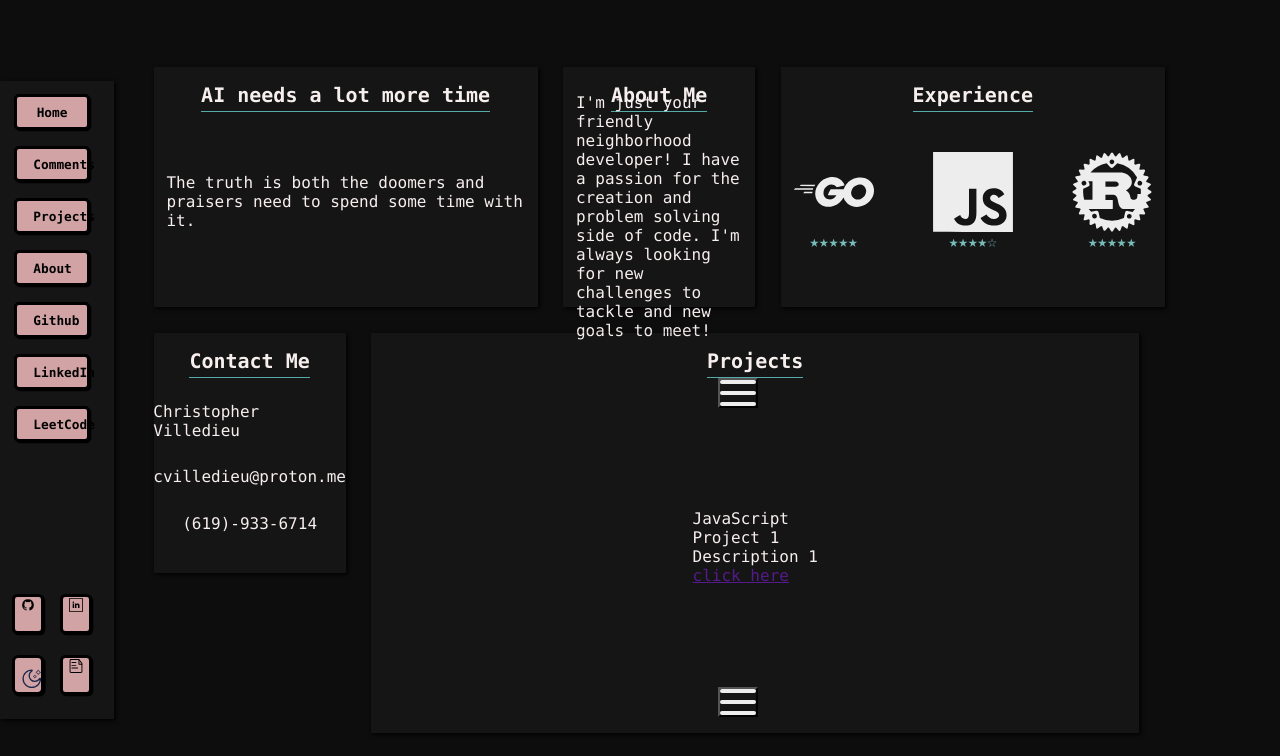
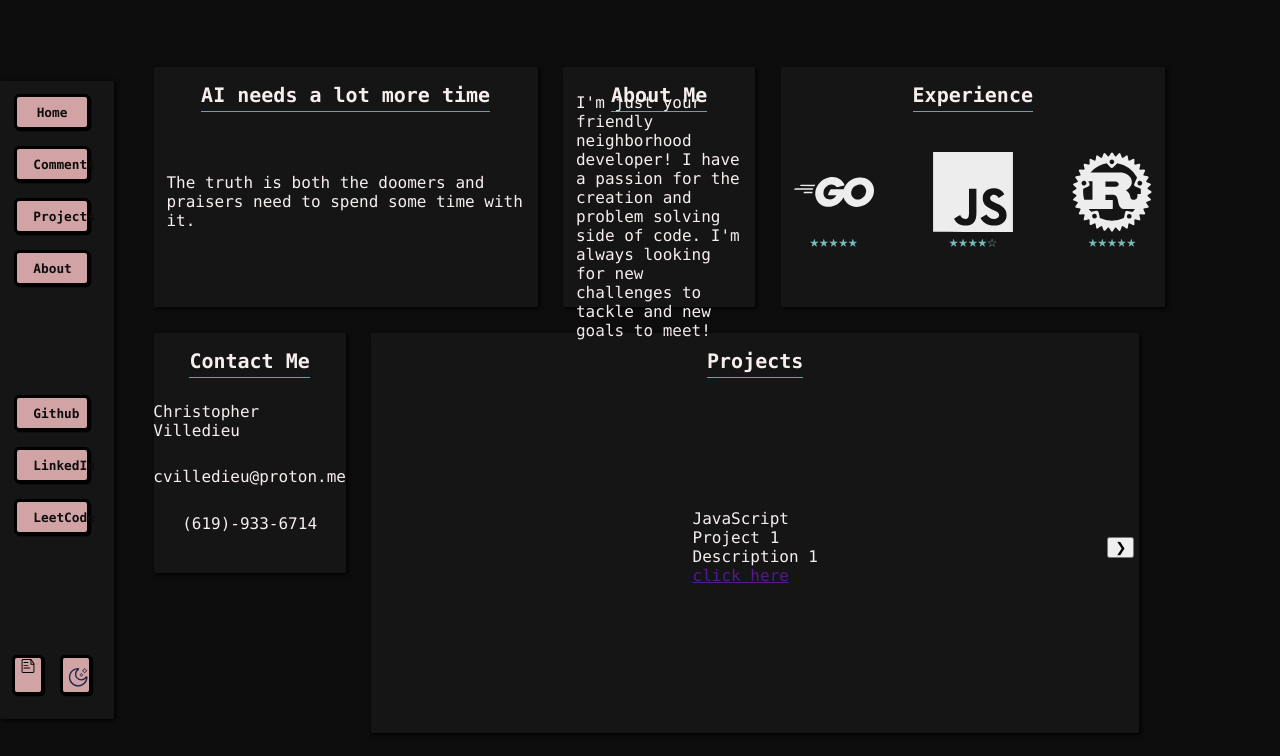
Before and after one commit to CVilledieu/Portfolio, a React app in the folder frontend/: page / in a window 1280 px wide. Shown: the top 756 px of the page. Built offline with nearby package versions, Linux system fonts and the light colour scheme; the HTML template or start-up script is replaced by a standard one.

Commit message:
Working on displaying projects based on state management

```diff
--- a/frontend/src/App.css
+++ b/frontend/src/App.css
@@ -80,12 +80,41 @@ body {
   width: 90%;
 }
 
+.nav-group {
+  display: flex;
+  align-items: center;
+  width: 100%;
+  max-width: 100%;
+  gap: 1rem;
+
+}
+
+
 #stage-select {
-  display: flex;
   flex-direction: column;
   justify-content: start;
-  gap: 1rem;
+
 }
+
+#prime-nav {
+  flex-direction: column;
+  justify-content: start;
+
+}
+
+#outside-links {
+  flex-direction: column;
+  justify-content: end;
+}
+
+#nav-footer {
+  flex-direction: row;
+  justify-content: center;
+  height: 10%;
+  max-height: 10%;
+  max-width: 100%;
+}
+
 
 .nav-btn {
   --nav-btn-width: 6cqw;
@@ -95,14 +124,12 @@ body {
   max-height: var(--nav-btn-height);
   max-width: var(--nav-btn-width);
 
-  font-family: inherit;
   padding: 0.6em 1.3em;
-  font-weight: 900;
-  font-size: 1.5cqh;
-  border: 3px solid black;
-  border-radius: 0.4em;
-  box-shadow: 0.1em 0.1em;
-  cursor: pointer;
+}
+
+.page-select.selected {
+  background-color: var(--secondary);
+  color: var(--background-950);
 }
 
 .nav-btn:hover {
@@ -115,23 +142,21 @@ body {
   box-shadow: 0.05em 0.05em;
 }
 
+.all-nav-btns {
+  cursor: pointer;
+  background-color: var(--primary);
+  color: var(--background-950);
+  font-family: inherit;
+  font-weight: 900;
+  font-size: 1.5cqh;
+  border: 3px solid black;
+  border-radius: 0.4em;
+  box-shadow: 0.1em 0.1em black;
+}
 
 
 
-#nav-footer {
-  height: 20%;
-  max-height: 20%;
-  max-width: 100%;
-}
 
-.contact-row {
-  height: 50%;
-  max-height: 50%;
-  max-width: 100%;
-  display: flex;
-  flex-direction: row;
-  gap: 1rem;
-}
 
 .footer-btn {
   --foot-btn-width: 2.5cqw;
@@ -140,10 +165,6 @@ body {
   height: var(--foot-btn-height);
   max-width: var(--foot-btn-width);
   max-height: var(--foot-btn-height);
-  border: 3px solid black;
-  border-radius: 0.4em;
-  cursor: pointer;
-  box-shadow: 0.1em 0.1em black;
   display: flex;
   align-self: center;
   overflow: hidden;
@@ -158,10 +179,6 @@ body {
 .contact-btn:active {
   transform: translate(0.05em, 0.05em);
   box-shadow: 0.05em 0.05em black;
-}
-
-.contact-btn.selected {
-  background-color: white;
 }
 
 .theme-switch {
--- a/frontend/src/App.jsx
+++ b/frontend/src/App.jsx
@@ -1,10 +1,10 @@
 import './App.css';
 import './views/util/colors.css';
 import React, { useState, useEffect} from 'react';
-import HomePage from './views/overview/home.jsx';
-import CommentsPage from './views/comments/comments.jsx';
-import ProjectsPage from './views/projects/projects.jsx';
-import AboutPage from './views/about/about.jsx';
+import HomePage from './views/home/home_page.jsx';
+import CommentsPage from './views/comments/comments_page.jsx';
+import ProjectsPage from './views/projects/projects_page.jsx';
+import AboutPage from './views/about/about_page.jsx';
 import { GithubSVG, LinkedInSVG, ResumeSVG, SunSVG, MoonSVG } from './views/util/svgs.jsx';
 import resume from './views/static/best2.jpg';
 
@@ -22,25 +22,28 @@ TODO:
 
 const pageState = {
     page: <HomePage />,
-    setPage: () => {},
-    theme: 'darkTheme',
-    setTheme: () => {},
+    theme: 'dark',
 };
 
+//App is the main component that holds the navigation and the page content
+//The page content is stored in state and is updated by the navigation buttons
+//The navigation buttons are stored in the Nav component
+//The Nav component is split into three groups: navigation buttons, external links, and utility buttons
+//The prime nav buttons update the page state to display the corresponding page
+//All page content can be found in the views folder
+//Default page is the Home page
 const App = () => {
   const [pageContent, setPageContent] = useState(pageState.page);
-  const [theme, setTheme] = useState(pageState.theme);
   useEffect(() => {
     const storedPage = localStorage.getItem('page');
     setPageContent(updatePage(storedPage));
   }, []);
 
-
   return (
     <div id='app'>
       <div id="side-block">
           <div id="nav-block">
-            <Nav setFunc={setPageContent} setTheme={setTheme} />
+            <Nav setFunc={setPageContent}  />
           </div>
       </div>
       <div id="main-block">
@@ -51,43 +54,84 @@ const App = () => {
 };
 
 
-const Nav = ({setFunc, setTheme}) => {
+//Nav contains the navigation buttons, external links, and utility buttons
+//The navigation buttons are the main buttons that change the page content
+//The external links are buttons that link to my other profiles
+//The utility buttons are the resume link and the theme switch button
+const Nav = ({setFunc}) => {
   return (
     <div id="nav-inner">
-      <div id="stage-select">
-        <button className="nav-btn prime1 selected" id="overview-nav-btn" onClick={() => setFunc(updatePage('overview'))}>Home</button>
-        <button className="nav-btn prime1" id="comments-nav-btn" onClick={() => setFunc(updatePage('comments'))}>Comments</button>
-        <button className="nav-btn prime1" id="projects-nav-btn" onClick={() => setFunc(updatePage('projects'))}>Projects</button>
-        <button className="nav-btn prime1" id="about-nav-btn" onClick={() => setFunc(updatePage('about'))}>About</button>
-        <button className="nav-btn prime1" id="about-nav-btn" onClick={() => setFunc(updatePage('about'))}>Github</button>
-        <button className="nav-btn prime1" id="about-nav-btn" onClick={() => setFunc(updatePage('about'))}>LinkedIn</button>
-        <button className="nav-btn prime1" id="about-nav-btn" onClick={() => setFunc(updatePage('about'))}>LeetCode</button>
-
-      </div>
-      <div id="nav-footer">
-        <div className="contact-row">
-          <FooterBtn icon={<GithubSVG />} link="https://github.com/CVilledieu" />
-          <FooterBtn icon={<LinkedInSVG />} link="https://www.linkedin.com/in/cvilledieu/" />
-        </div>
-        <div className="contact-row">
-          <ThemeBtn set={setTheme} />
-          <FooterBtn icon={<ResumeSVG />} link={resume} />
-         </div>
-      </div>
+      <PrimeNav setFunc={setFunc} />
+      <ExternalLinks />
+      <NavFooter />
     </div>
   );
 }
 
-function FooterBtn({icon, link}) {
+//PrimeNav contains the main navigation buttons that update the state of the page
+//ClassNames:
+// nav-btn is the default button style,
+// page-select is used to set a style for the currently selected page's button
+//
+function PrimeNav({setFunc}) {
+  const btn = (title, page, selected) => {
     return (
-    <button className="contact-btn prime1 footer-btn" onClick={() => {window.open(link)}}>{icon}</button>
+      <button
+        className={"nav-btn page-select all-nav-btns" + " "}
+        id={page + "-nav-btn"}
+        onClick={() => {setFunc(updatePage(page))}}
+        >
+
+        {title}
+
+      </button>
+    );
+  }
+
+  return (
+    <div className='nav-group' id='prime-nav'>
+      {btn('Home', 'overview')}
+      {btn('Comments', 'comments')}
+      {btn('Projects', 'projects')}
+      {btn('About', 'about')}
+    </div>
+  );
+}
+
+//External links are the buttons that link to my other profiles
+//This group includes any link that will take the user outside of the site
+function ExternalLinks() {
+  const btn = (title, link) => {
+    return (
+      <button className="nav-btn all-nav-btns" onClick={() => {window.open(link)}}>{title}</button>
+    );
+  }
+
+  return (
+    <div className='nav-group' id='outside-links'>
+      {btn('Github', 'https://www.github.com/CVilledieu')}
+      {btn('LinkedIn', 'https://linkedin.com/in/cvilledieu')}
+      {btn('LeetCode', 'https://leetcode.com/u/EatKittens/')}
+    </div>
   );
 }
 
 
-function ThemeBtn(){
+//Footer buttons are different from the rest of the buttons
+//These are not Nav, but rather a link to my resume and the button to change the theme
+//These buttons are smaller and side by side
+function NavFooter() {
+  const btn = (title, link) => {
     return (
-  <label className='contact-btn theme-switch prime1 footer-btn'>
+      <button className="contact-btn all-nav-btns footer-btn" onClick={() => {window.open(link)}}>{title}</button>
+    );
+  }
+
+  //Theme switch button set up to switch between light and dark mode
+  //Btn cycles through a sun and moon icon to represent the theme
+  const ThemeBtn = () =>{
+    return (
+      <label className='contact-btn theme-switch all-nav-btns  footer-btn'>
         <input type='checkbox' className='checkbox' />
         <MoonSVG />
         <SunSVG />
@@ -95,11 +139,21 @@ return (
     );
   }
 
+  return (
+    <div className='nav-group' id='nav-footer'>
+      {btn(<ResumeSVG />, resume)}
+      <ThemeBtn />
+    </div>
+  )
+}
+
+
+
 function updatePage(page) {
   localStorage.setItem('page', page);
   updateBtns(page);
   switch (page) {
-    case 'overview':
+    case 'home':
       return <HomePage />;
     case 'comments':
       return <CommentsPage />;
@@ -113,7 +167,7 @@ function updatePage(page) {
 }
 
 function updateBtns(page) {
-  const btns = document.getElementsByClassName('nav-btn');
+  const btns = document.getElementsByClassName('page-select');
   for (let i = 0; i < btns.length; i++) {
     btns[i].classList.remove('selected');
     if (btns[i].id === `${page}-nav-btn`) {
--- a/frontend/src/views/about/about.jsx
+++ b/frontend/src/views/about/about_page.jsx
@@ -1,4 +1,4 @@
-import './about.css';
+import './about_style.css';
 import profilepic from '../static/best2.jpg';
 
 export default function AboutPage() {
--- a/frontend/src/views/comments/comments.jsx
+++ b/frontend/src/views/comments/comments_page.jsx
@@ -1,4 +1,4 @@
-import './comments.css';
+import './comments_style.css';
 import {CommentData} from './data.js';
 import React, {useState} from 'react';
 
--- a/frontend/src/views/overview/home.jsx
+++ b/frontend/src/views/home/home_page.jsx
@@ -1,4 +1,4 @@
-import './home.css';
+import './home_style.css';
 import {CommentData} from '../comments/data.js';
 import {Golang, Rust, JS} from '../util/svgs.jsx';
 import ProjectsJsonData from '../projects/data.json';
@@ -114,18 +114,37 @@ function StarRating({count}) {
 
 
 function Projects() {
+    var [libIndex, setLibIndex] = useState(0);
     const projectData = ProjectsJsonData;
-    const [libraryState, setLibraryState] = useState(0);
-    const projectCategory = projectData[libraryState];
+    const [lib, setLib] = useState(projectData[libIndex]);
 
+    const ProjectNavBtn = ({direction, onClick, disableFunc}) => {
+        return (
+            <button className='home-projects-nav-btn' id={disableFunc} onClick={onClick}>
+                {direction === 'left' ? '❮': '❯'}
+            </button>
+        );
+    }
+
+    const updateIndex = (d) => {
+        setLibIndex(libIndex + d)
+    }
     const inner = (
         <div className='inner-div-home' id="home-projects">
             <div className='home-projects-nav'>
-                <ProjectNavBtn direction='left' onClick={() => updateLibraryState(libraryState, projectData.length, -1)} />
+                <ProjectNavBtn direction='left'
+                    disableFunc={libIndex == 0 ? "disabled": ""}
+                    onClick={() => {
+                        updateIndex(-1);
+                        setLib(projectData[libIndex]);
+                    }}
+                />
             </div>
-            <DisplayProjects library={projectCategory} />
+            <DisplayProjects library={lib} />
             <div className='home-projects-nav'>
-                <ProjectNavBtn direction='right' onClick={() => updateLibraryState(libraryState, projectData.length, +1)} />
+                <ProjectNavBtn direction='right'
+                    disableFunc={libIndex == 2 ? "disabled" : ""}
+                    onClick={() => {setLibIndex(libIndex => libIndex + 1)} } />
             </div>
         </div>
     );
@@ -134,31 +153,20 @@ function Projects() {
     );
 }
 
-function updateLibraryState(libraryState, length, direction) {
-    let [current, setCurrent] = libraryState;
-    let newLibrary = current + direction;
-    if (newLibrary < 0) {
-        setCurrent = length - 1;
-    } else if (newLibrary >= length) {
-        setCurrent = 0;
-    } else {
-        setCurrent = newLibrary;
+
+
+
+function DisplayProjects({library}) {
+    const ProjectSingle = ({title, description, link}) => {
+        return (
+            <div className='home-projects-single'>
+                <div className='home-project-title'>{title}</div>
+                <div className='home-project-description'>{description}</div>
+                <div className='home-project-link'><a href={link} target='_blank' rel='noreferrer'>click here</a></div>
+            </div>
+        );
     }
 
-}
-
-function ProjectNavBtn({direction, onClick}) {
-    return (
-        <button className='home-projects-nav-btn' htmlFor={`projects-nav-${direction}`} onClick={onClick} >
-
-            <span></span>
-            <span></span>
-            <span></span>
-        </button>
-    );
-}
-
-function DisplayProjects({library}) {
     const projectsList = library.list;
     return (
         <div className='home-projects-display'>
@@ -171,13 +179,3 @@ function DisplayProjects({library}) {
         </div>
     );
 }
-
-function ProjectSingle({title, description, link}) {
-    return (
-        <div className='home-projects-single'>
-            <div className='home-project-title'>{title}</div>
-            <div className='home-project-description'>{description}</div>
-            <div className='home-project-link'><a href={link} target='_blank' rel='noreferrer'>click here</a></div>
-        </div>
-    );
-}
--- a/frontend/src/views/overview/home.css
+++ b/frontend/src/views/home/home_style.css
@@ -90,11 +90,14 @@
     max-height: 100%;
 }
 
+.home-projects-nav-btn#disabled {
+    visibility: hidden;
+}
+
 #home-projects {
     width: 100%;
     max-width: 100%;
-    align-items: center;
-    flex-direction: column;
+    flex-direction: row;
     justify-content: space-between;
     gap: .5cqw;
 }
@@ -102,68 +105,6 @@
 .home-projects-nav {
     display: flex;
     align-items: center;
-    max-width: 10%;
-    width: 10%;
+    width: 1.5cqi;
+    max-width: 1.5cqi;
 }
-
-
-
-.home-projects-nav-btn {
-    position: relative;
-    width: 40px;
-    height: 30px;
-    background: transparent;
-    cursor: pointer;
-    display: block;
-}
-
-.home-projects-nav-btn span {
-    display: block;
-    position: absolute;
-    height: 4px;
-    width: 100%;
-    background: var(--secondary);
-    border-radius: 9px;
-    opacity: 1;
-    left: 0;
-    transform: rotate(0deg);
-    transition: .25s ease-in-out;
-}
-
-.home-projects-nav-btn input {
-    display: none;
-}
-
-.home-projects-nav-btn span:nth-of-type(1) {
-    top: 0px;
-    transform-origin: left center;
-}
-
-.home-projects-nav-btn span:nth-of-type(2) {
-    top: 50%;
-    transform: translateY(-50%);
-    transform-origin: left center;
-}
-
-.home-projects-nav-btn span:nth-of-type(3) {
-    top: 100%;
-    transform-origin: left center;
-    transform: translateY(-100%);
-}
-
-.home-projects-nav-btn input:checked ~ span:nth-of-type(1) {
-    transform: rotate(45deg);
-    top: 0px;
-    left: 5px;
-}
-
-.home-projects-nav-btn input:checked ~ span:nth-of-type(2) {
-    width: 0%;
-    opacity: 0;
-}
-
-.home-projects-nav-btn input:checked ~ span:nth-of-type(3) {
-    transform: rotate(-45deg);
-    top: 28px;
-    left: 5px;
-}
--- a/frontend/src/views/projects/projects.jsx
+++ b/frontend/src/views/projects/projects_page.jsx
@@ -1,4 +1,4 @@
-import './projects.css';
+import './projects_style.css';
 import ProjectData from './data.json';
 import React from 'react';
 
```
Also changed, not shown: frontend/src/views/about/about_style.css (renamed from frontend/src/views/about/about.css), frontend/src/views/comments/comments_style.css (renamed from frontend/src/views/comments/comments.css), frontend/src/views/projects/projects_style.css (renamed from frontend/src/views/projects/projects.css). Lines whose indentation alone changed are shown as unchanged.
